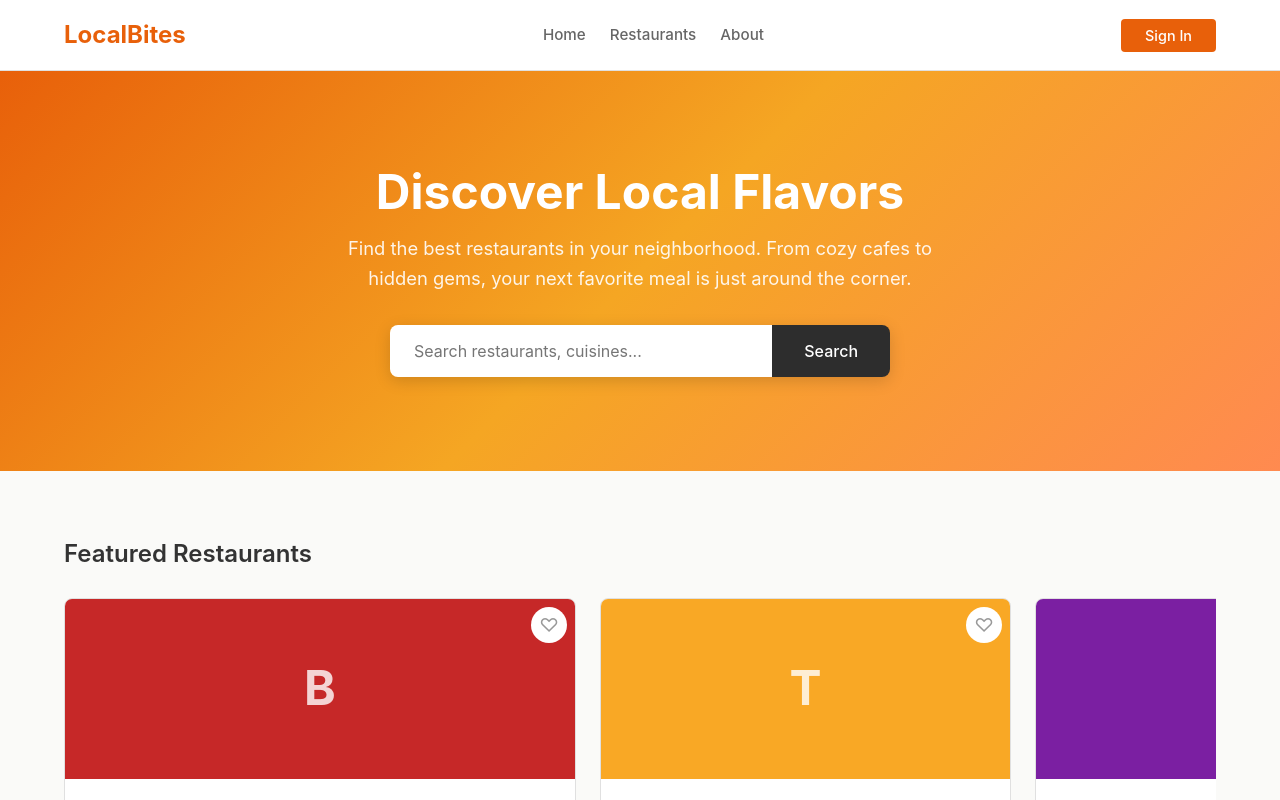
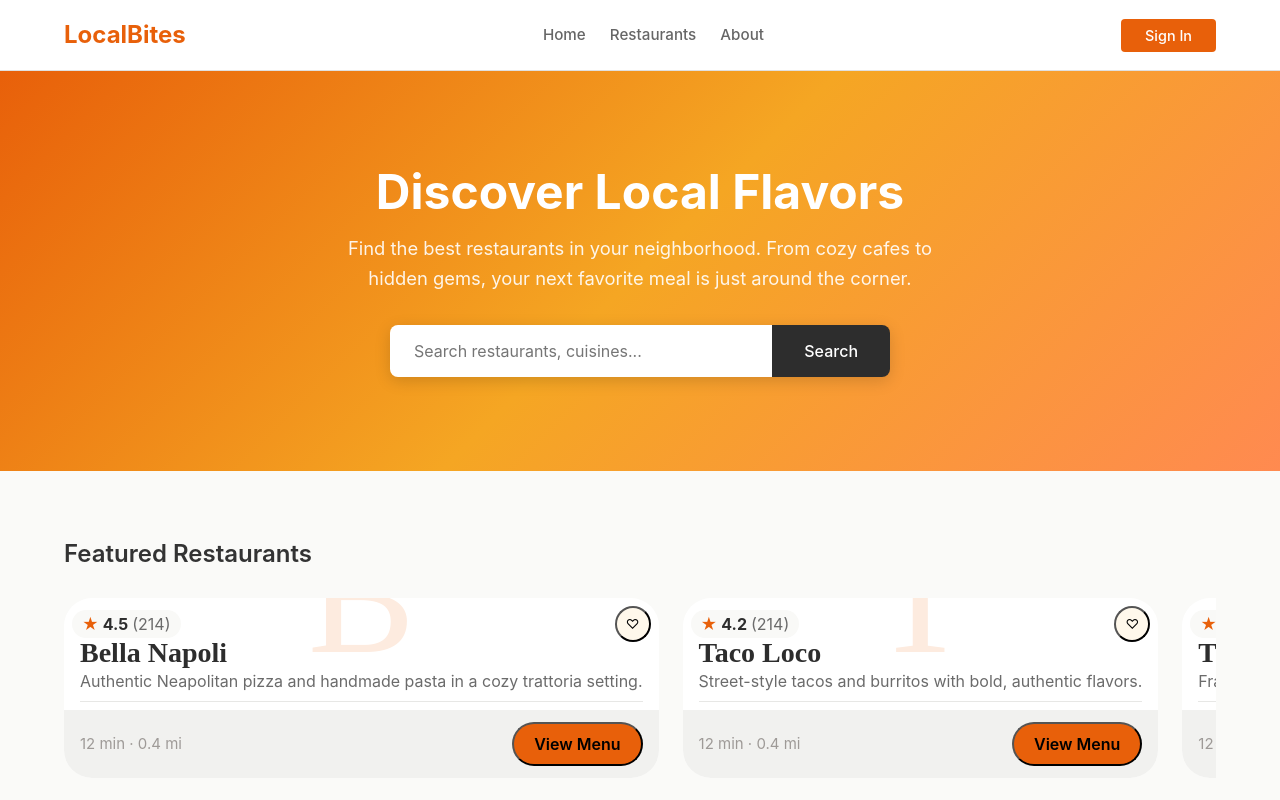
Before and after one commit to foux-test-org/localbites, a React (Vite) app: page / in a window 1280 px wide. Shown: the top 800 px of the page. Built offline with nearby package versions, Linux system fonts and the light colour scheme.

Commit message:
Replaces `RestaurantCard` with the new component design `FouxDemoT` in `Home.tsx`.

```diff
--- /dev/null
+++ b/src/components/FouxDemoT/FouxDemoT.module.css
@@ -0,0 +1,175 @@
+.container {
+  background: #f9f9f7;
+  border-radius: 28px;
+  border: none;
+  overflow: hidden;
+}
+
+.image {
+  background: linear-gradient(123deg, #ec8933 0%, #f5a63c 50%, #fdc345 100%);
+  border-radius: 28px;
+  position: relative;
+  align-items: center;
+}
+
+.initial {
+  font-size: 160px;
+  font-weight: 400;
+  color: #fdebdf;
+  font-family: serif;
+  line-height: 1;
+  position: absolute;
+  top: 50%;
+  left: 50%;
+  transform: translate(-50%, -50%);
+}
+
+.heroOverlays {
+  position: absolute;
+  top: 8px;
+  left: 8px;
+  right: 8px;
+  display: flex;
+  justify-content: space-between;
+  align-items: center;
+}
+
+.ratingBadge {
+  display: inline-flex;
+  align-items: center;
+  gap: 4px;
+  background: #f9f9f7;
+  border-radius: 21px;
+  padding: 6px 10px;
+}
+
+.ratingStar {
+  font-size: 16px;
+  font-weight: 700;
+  color: #e8600a;
+  line-height: 1;
+}
+
+.ratingNumber {
+  font-size: 16px;
+  font-weight: 700;
+  color: #2d2d2d;
+  line-height: 1;
+}
+
+.ratingCount {
+  font-size: 16px;
+  font-weight: 400;
+  color: #6b6b6b;
+  line-height: 1;
+}
+
+.heart {
+  background: #fff8eb;
+  border-radius: 27px;
+  width: 36px;
+  height: 36px;
+  border-top-left-radius: 27px;
+  border-top-right-radius: 27px;
+  border-bottom-right-radius: 27px;
+  border-bottom-left-radius: 27px;
+}
+
+.heroBottom {
+  position: absolute;
+  bottom: 8px;
+  left: 8px;
+}
+
+.openNowBadge {
+  display: inline-flex;
+  align-items: center;
+  gap: 6px;
+  background: #fff8eb;
+  border-radius: 18px;
+  padding: 6px 12px;
+}
+
+.openDot {
+  width: 10px;
+  height: 10px;
+  border-radius: 9999px;
+  background: #4CAF50;
+  flex-shrink: 0;
+}
+
+.openText {
+  font-size: 15px;
+  font-weight: 600;
+  color: #2d2d2d;
+}
+
+.body {
+  background: #ffffff;
+  padding: 16px;
+  gap: 8px;
+}
+
+.meta {
+  display: flex;
+}
+
+.categoryLabel {
+  font-size: 13.6px;
+  font-weight: 500;
+  color: #9e9a97;
+  text-transform: uppercase;
+  letter-spacing: 0.08em;
+}
+
+.name {
+  font-size: 28px;
+  font-weight: 700;
+  color: #2d2d2d;
+  font-family: serif;
+  line-height: 1.2;
+}
+
+.description {
+  font-size: 16px;
+  font-weight: 400;
+  color: #6b6b6b;
+  line-height: 1.5;
+  margin-bottom: 8px;
+}
+
+.divider {
+  border: none;
+  background: #e7e7e5;
+  height: 1px;
+  margin-bottom: 8px;
+}
+
+.footer {
+  background: #f1f1ef;
+  display: flex;
+  justify-content: space-between;
+  align-items: center;
+  padding: 12px 16px;
+  margin: -16px;
+  margin-top: 0;
+}
+
+.distanceTime {
+  font-size: 15px;
+  font-weight: 400;
+  color: #9e9a97;
+}
+
+.menuBtn {
+  background: #e8600a;
+  border-radius: 33px;
+  font-size: 16px;
+  font-weight: 600;
+  padding: 10px 20px;
+  margin-top: 0;
+  border-top-left-radius: 33px;
+  border-top-right-radius: 33px;
+  border-bottom-right-radius: 33px;
+  border-bottom-left-radius: 33px;
+}
--- /dev/null
+++ b/src/components/FouxDemoT/FouxDemoT.tsx
@@ -0,0 +1,166 @@
+import React from 'react';
+import { Restaurant } from '../../data/restaurants';
+import styles from './FouxDemoT.module.css';
+
+// ---------------------------------------------------------------------------
+// FouxDemoTHeroImage — image area with decorative initial, rating badge, heart, and open-now badge
+// ---------------------------------------------------------------------------
+
+interface FouxDemoTHeroImageProps {
+  image: string;
+  initial: string;
+  rating: number;
+  reviewCount: number;
+  isFavorite: boolean;
+  onFavorite: () => void;
+  isOpenNow: boolean;
+  openNowLabel: string;
+}
+
+function FouxDemoTHeroImage({
+  image,
+  initial,
+  rating,
+  reviewCount,
+  isFavorite,
+  onFavorite,
+  isOpenNow,
+  openNowLabel,
+}: FouxDemoTHeroImageProps): React.ReactNode {
+  return (
+    <div
+      className={styles.image}
+      style={{ background: image }}
+    >
+      <span className={styles.initial}>{initial}</span>
+
+      <div className={styles.heroOverlays}>
+        <div className={styles.ratingBadge}>
+          <span className={styles.ratingStar}>★</span>
+          <span className={styles.ratingNumber}>{rating.toFixed(1)}</span>
+          <span className={styles.ratingCount}>({reviewCount})</span>
+        </div>
+        <button
+          type="button"
+          aria-label={isFavorite ? 'Remove from favourites' : 'Add to favourites'}
+          className={styles.heart}
+          onClick={onFavorite}
+        >
+          {isFavorite ? '♥' : '♡'}
+        </button>
+      </div>
+
+      {isOpenNow && (
+        <div className={styles.heroBottom}>
+          <div className={styles.openNowBadge}>
+            <span className={styles.openDot} aria-hidden="true" />
+            <span className={styles.openText}>{openNowLabel}</span>
+          </div>
+        </div>
+      )}
+    </div>
+  );
+}
+
+// ---------------------------------------------------------------------------
+// FouxDemoTBody — card body with meta, name, description, divider, and footer
+// ---------------------------------------------------------------------------
+
+interface FouxDemoTBodyProps {
+  name: string;
+  cuisine: string;
+  description: string;
+  distanceTime: string;
+  onViewMenu: () => void;
+}
+
+function FouxDemoTBody({
+  name,
+  cuisine,
+  description,
+  distanceTime,
+  onViewMenu,
+}: FouxDemoTBodyProps): React.ReactNode {
+  return (
+    <div className={styles.body}>
+      <div className={styles.meta}>
+        <span className={styles.categoryLabel}>{cuisine}</span>
+      </div>
+      <h3 className={styles.name}>{name}</h3>
+      <p className={styles.description}>{description}</p>
+      <hr className={styles.divider} aria-hidden="true" />
+      <div className={styles.footer}>
+        <span className={styles.distanceTime}>{distanceTime}</span>
+        <button
+          type="button"
+          className={styles.menuBtn}
+          onClick={onViewMenu}
+        >
+          View Menu
+        </button>
+      </div>
+    </div>
+  );
+}
+
+// ---------------------------------------------------------------------------
+// FouxDemoT — restaurant info card combining hero image and body sections
+// ---------------------------------------------------------------------------
+
+// FOUX_TODO: FouxDemoT is reusable across other listing pages — extract to a shared location when ready
+
+export interface FouxDemoTProps {
+  restaurant: Restaurant;
+  isFavorite: boolean;
+  onFavorite: (id: string) => void;
+  onViewMenu: (restaurant: Restaurant) => void;
+  /** Rating review count shown in the badge, e.g. 214 */
+  reviewCount: number;
+  /** Whether the restaurant is currently open */
+  isOpenNow: boolean;
+  /** Label shown in the open-now badge, e.g. "Open now" */
+  openNowLabel: string;
+  /** Distance and time string shown in the footer, e.g. "12 min · 0.4 mi" */
+  distanceTime: string;
+}
+
+export function FouxDemoT({
+  restaurant,
+  isFavorite,
+  onFavorite,
+  onViewMenu,
+  reviewCount,
+  isOpenNow,
+  openNowLabel,
+  distanceTime,
+}: FouxDemoTProps): React.ReactNode {
+  function handleFavoriteClick(): void {
+    onFavorite(restaurant.id);
+  }
+
+  function handleViewMenuClick(): void {
+    onViewMenu(restaurant);
+  }
+
+  return (
+    <div className={styles.container}>
+      <FouxDemoTHeroImage
+        image={restaurant.image}
+        initial={restaurant.name[0]}
+        rating={restaurant.rating}
+        reviewCount={reviewCount}
+        isFavorite={isFavorite}
+        onFavorite={handleFavoriteClick}
+        isOpenNow={isOpenNow}
+        openNowLabel={openNowLabel}
+      />
+      <FouxDemoTBody
+        name={restaurant.name}
+        cuisine={restaurant.cuisine}
+        description={restaurant.description}
+        distanceTime={distanceTime}
+        onViewMenu={handleViewMenuClick}
+      />
+    </div>
+  );
+}
--- a/src/pages/Home.tsx
+++ b/src/pages/Home.tsx
@@ -6,6 +6,7 @@ import { RestaurantCard } from '../components/RestaurantCard/RestaurantCard';
 import { CategoryTile } from '../components/CategoryTile/CategoryTile';
 import { Newsletter } from '../components/Newsletter/Newsletter';
 import styles from './Home.module.css';
+import { FouxDemoT } from "../components/FouxDemoT/FouxDemoT";
 
 interface HomeProps {
   isFavorite: (id: string) => boolean;
@@ -24,6 +25,17 @@ const categories = [
 ];
 
 export function Home({ isFavorite, onFavorite, onViewMenu, onToast }: HomeProps): React.ReactNode {
+    // FOUX_TODO: replace with the real review count for each featured restaurant card
+    const featuredCardReviewCount = 214;
+
+    // FOUX_TODO: replace with real open/closed status for each featured restaurant card
+    const featuredCardIsOpenNow = true;
+
+    // FOUX_TODO: replace with the real open-now label text
+    const featuredCardOpenNowLabel = 'Open now';
+
+    // FOUX_TODO: replace with the real distance and time string for each featured restaurant card
+    const featuredCardDistanceTime = '12 min · 0.4 mi';
   const navigate = useNavigate();
   const featured = restaurants.slice(0, 5);
 
@@ -45,12 +57,16 @@ export function Home({ isFavorite, onFavorite, onViewMenu, onToast }: HomeProps)
           <div className={styles.featuredRow}>
             {featured.map((restaurant) => (
               <div key={restaurant.id} className={styles.featuredCard}>
-                <RestaurantCard
-                  restaurant={restaurant}
-                  isFavorite={isFavorite(restaurant.id)}
-                  onFavorite={onFavorite}
-                  onViewMenu={onViewMenu}
-                />
+                <FouxDemoT
+                                      restaurant={restaurant}
+                                      isFavorite={isFavorite(restaurant.id)}
+                                      onFavorite={onFavorite}
+                                      onViewMenu={onViewMenu}
+                                      reviewCount={featuredCardReviewCount}
+                                      isOpenNow={featuredCardIsOpenNow}
+                                      openNowLabel={featuredCardOpenNowLabel}
+                                      distanceTime={featuredCardDistanceTime}
+                                    />
               </div>
             ))}
           </div>
```
